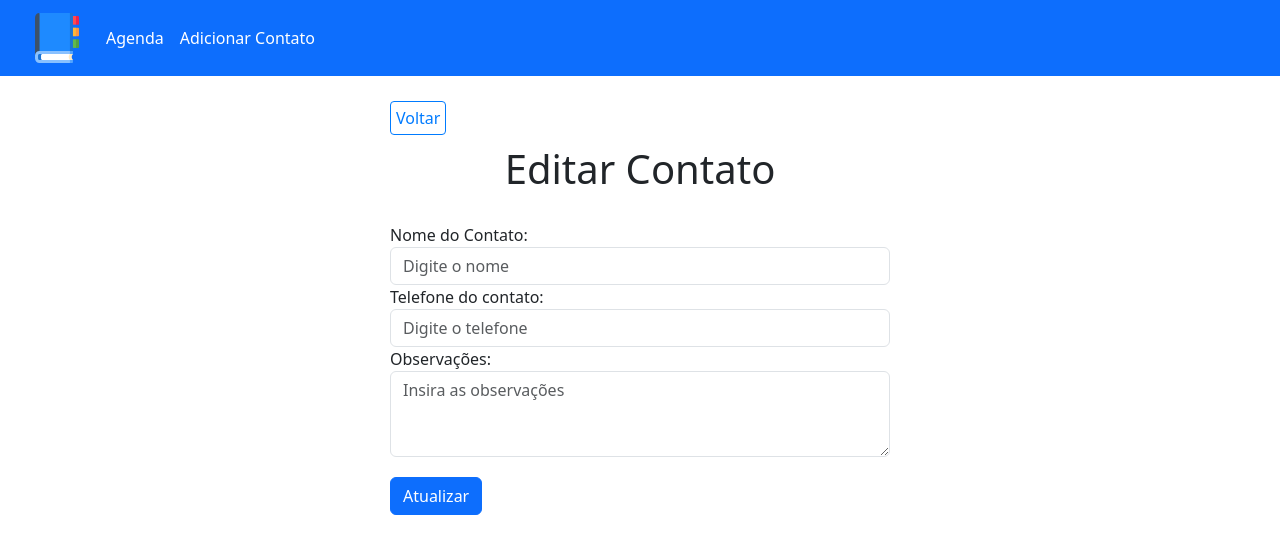
After one commit to MarquinhoCF/Projeto-PHP-Agenda, a PHP site: page /edit.php in a window 1280 px wide. The commit adds this page. Shown: the top 554 px of the page. Run offline with PHP 8.4, Linux system fonts and the light colour scheme; data that the repository does not hold is empty.

Commit message:
Criando formulário de edição

```diff
--- a/css/styles.css
+++ b/css/styles.css
@@ -111,3 +111,10 @@
 #btn-submit {
     margin-top: 20px;
 }
+
+/* MOBILE */
+@media (max-width: 480px) {
+    #home-link {
+        display: none;
+    }
+}
--- /dev/null
+++ b/edit.php
@@ -0,0 +1,34 @@
+<?php
+
+    include_once("templates/header.php")
+
+?>
+
+    <div class="container">
+        <?php include_once("templates/backbtn.html") ?>
+        <h1 id="main-title">Editar Contato</h1>
+        <form id="create-form" action="<?= $BASE_URL ?>config/process.php" method="POST">
+            <input type="hidden" name="type" value="edit">
+            <input type="hidden" name="id" value="<?= $contact['id'] ?>">
+            <div class="form-group">
+                <label for="name">Nome do Contato:</label>
+                <input type="text" class="form-control" id="name" name="name" placeholder="Digite o nome" value="<?= $contact['name'] ?>" required>
+            </div>
+            <div class="form-group">
+                <label for="phone">Telefone do contato:</label>
+                <input type="text" class="form-control" id="phone" name="phone" placeholder="Digite o telefone" value="<?= $contact['phone'] ?>" required>
+            </div>
+            <div class="form-group">
+                <label for="observations">Observações:</label>
+                <textarea type="text" class="form-control" id="observations" name="observations"
+                placeholder="Insira as observações" rows="3"><?= $contact['observations'] ?></textarea>
+            </div>
+            <button id="btn-submit" type="submit" class="btn btn-primary">Atualizar</button>
+        </form>
+    </div>
+
+<?php
+
+    include_once("templates/footer.php")
+
+?>
--- a/index.php
+++ b/index.php
@@ -29,7 +29,7 @@
                             <td scope="row"><?= $contact['phone'] ?></td>
                             <td class="actions">
                                 <a href="<?= $BASE_URL ?>show.php?id=<?= $contact['id'] ?>"><i class="fas fa-eye check-icon"></i></a>
-                                <a href="#"><i class="far fa-edit edit-icon"></i></a>
+                                <a href="<?= $BASE_URL ?>edit.php?id=<?= $contact['id'] ?>"><i class="far fa-edit edit-icon"></i></a>
                                 <button type="submit" class="delete-btn"><i class="fas fa-times delete-icon"></i></button>
                             </td>
                         </tr>
--- a/templates/header.php
+++ b/templates/header.php
@@ -33,7 +33,7 @@
             <div>
                 <div class="navbar-nav">
                     <a href="<?= $BASE_URL ?>index.php" class="nav-link active" id="home-link">Agenda</a>
-                    <a href="<?= $BASE_URL ?>create.php" class="nav-link active" id="home-link">Adicionar Contato</a>
+                    <a href="<?= $BASE_URL ?>create.php" class="nav-link active">Adicionar Contato</a>
                 </div>
             </div>
         </nav>
```
